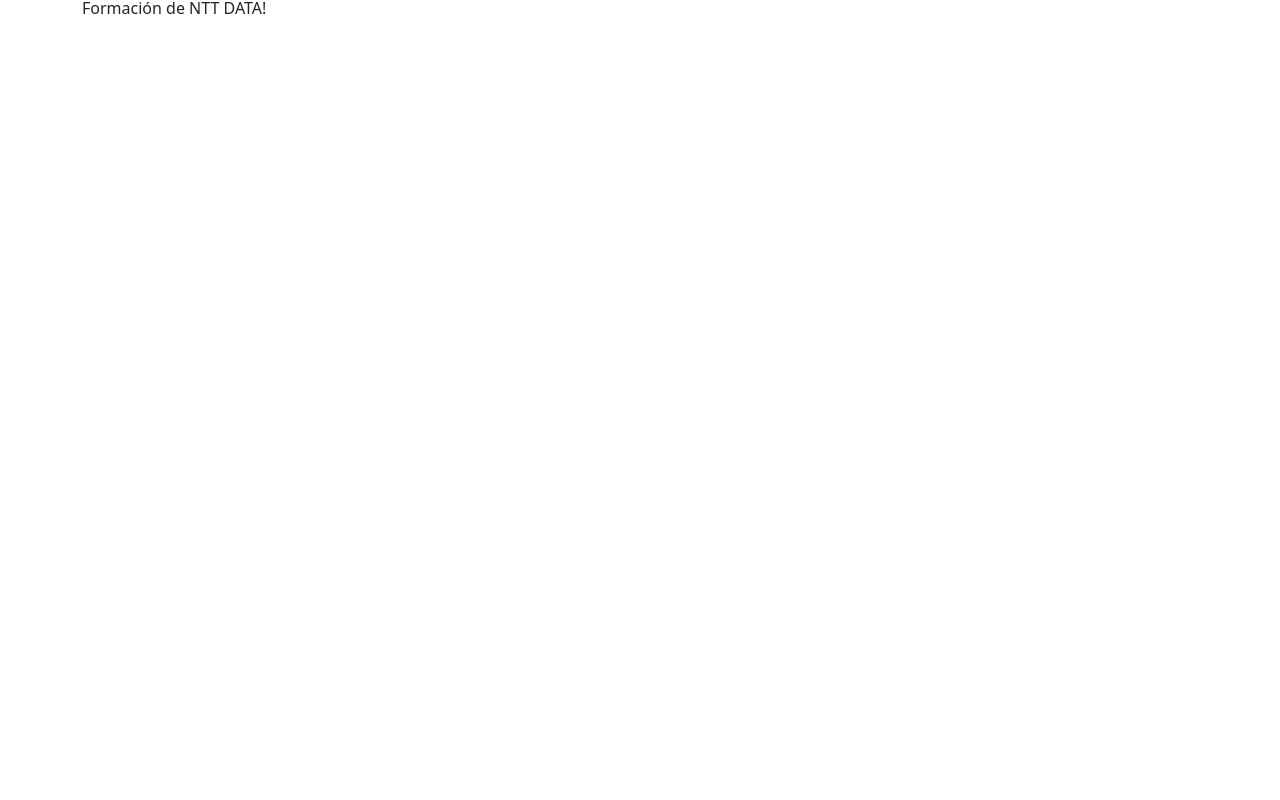
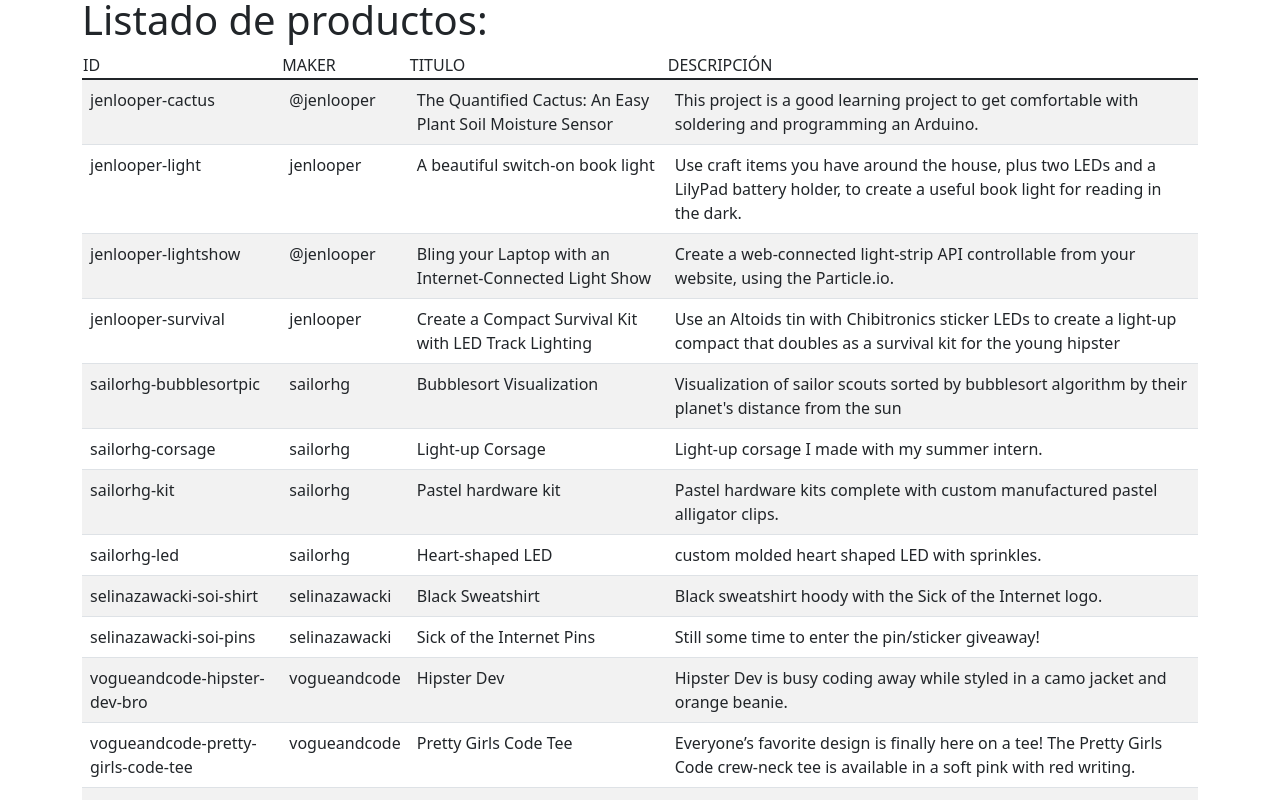
Before and after one commit to crisgonzper/proyectoA, an Angular app: page /seccion3 in a window 1280 px wide. Shown: the part 672-1472 px from the top of the page. Before the commit the page ends 800 px from the top, so only its background shows below. Built offline with nearby package versions, Linux system fonts and the light colour scheme.

Commit message:
servicios

```diff
--- a/src/app/c-seccion3/c-seccion3.component.html
+++ b/src/app/c-seccion3/c-seccion3.component.html
@@ -3,3 +3,17 @@
 <br>
 <hr>
 <br>
+<h1>Listado de productos:</h1>
+<table class="table table-striped">
+    <thead>
+        <td>ID</td> <td>MAKER</td> <td>TITULO</td> <td>DESCRIPCIÓN</td>
+    </thead>
+    <tbody>
+        <tr *ngFor="let p of productos">
+            <td> {{p.Id}} </td>
+            <td> {{p.Maker}} </td>
+            <td> {{p.Title}} </td>
+            <td> {{p.Description}} </td>
+        </tr>
+    </tbody>
+</table>
--- a/src/app/c-seccion3/c-seccion3.component.ts
+++ b/src/app/c-seccion3/c-seccion3.component.ts
@@ -1,5 +1,7 @@
 import { Component, OnInit } from '@angular/core';
 import { Routes, ActivatedRoute} from '@angular/router';
+import { ProductosService } from '../servicio/productos.service';
+import { Product } from '../models/Product';
 
 @Component({
   selector: 'app-c-seccion3',
@@ -7,9 +9,15 @@ import { Routes, ActivatedRoute} from '@angular/router';
   styleUrls: ['./c-seccion3.component.css']
 })
 export class CSeccion3Component implements OnInit {
+
   ciudad:string='';
   poblacion:string='';
-  constructor(private route:ActivatedRoute) { }
+  productos: Product[] =[];
+
+  constructor(private route:ActivatedRoute,  productosService: ProductosService) {
+    this.productos=productosService.listadoProductos();
+
+  }
 
   ngOnInit(): void {
 
--- /dev/null
+++ b/src/app/models/Product.ts
@@ -0,0 +1,9 @@
+export interface Product {
+    Id: string,
+    Maker: string,
+    img: string,
+    Url: string,
+    Title: string,
+    Description?: string,
+    Ratings: any
+}
--- /dev/null
+++ b/src/app/servicio/productos.service.ts
@@ -0,0 +1,174 @@
+import { Injectable } from '@angular/core';
+import { Product } from '../models/Product';
+
+@Injectable({
+  providedIn: 'root'
+})
+export class ProductosService {
+
+  productos: Product[] =[
+    {
+      "Id": "jenlooper-cactus",
+      "Maker": "@jenlooper",
+      "img": "https://user-images.githubusercontent.com/41929050/61567048-13938600-aa33-11e9-9cfd-712191013192.jpeg",
+      "Url": "https://www.hackster.io/agent-hawking-1/the-quantified-cactus-an-easy-plant-soil-moisture-sensor-e65393",
+      "Title": "The Quantified Cactus: An Easy Plant Soil Moisture Sensor",
+      "Description": "This project is a good learning project to get comfortable with soldering and programming an Arduino.",
+      "Ratings": [
+        5,
+        5
+      ]
+    },
+    {
+      "Id": "jenlooper-light",
+      "Maker": "jenlooper",
+      "img": "https://user-images.githubusercontent.com/41929050/61567049-13938600-aa33-11e9-9c69-a4184bf8e524.jpeg",
+      "Url": "https://www.hackster.io/agent-hawking-1/book-light-dee7e4",
+      "Title": "A beautiful switch-on book light",
+      "Description": "Use craft items you have around the house, plus two LEDs and a LilyPad battery holder, to create a useful book light for reading in the dark.",
+      "Ratings": null
+    },
+    {
+      "Id": "jenlooper-lightshow",
+      "Maker": "@jenlooper",
+      "img": "https://user-images.githubusercontent.com/41929050/61567053-13938600-aa33-11e9-9780-104fe4019659.png",
+      "Url": "https://www.hackster.io/agent-hawking-1/bling-your-laptop-with-an-internet-connected-light-show-30e4db",
+      "Title": "Bling your Laptop with an Internet-Connected Light Show",
+      "Description": "Create a web-connected light-strip API controllable from your website, using the Particle.io.",
+      "Ratings": null
+    },
+    {
+      "Id": "jenlooper-survival",
+      "Maker": "jenlooper",
+      "img": "https://user-images.githubusercontent.com/41929050/61567051-13938600-aa33-11e9-8ae7-0b5c19aafab4.jpeg",
+      "Url": "https://www.hackster.io/agent-hawking-1/create-a-compact-survival-kit-38bfdb",
+      "Title": "Create a Compact Survival Kit with LED Track Lighting",
+      "Description": "Use an Altoids tin with Chibitronics sticker LEDs to create a light-up compact that doubles as a survival kit for the young hipster",
+      "Ratings": null
+    },
+    {
+      "Id": "sailorhg-bubblesortpic",
+      "Maker": "sailorhg",
+      "img": "https://user-images.githubusercontent.com/41929050/61567054-13938600-aa33-11e9-9163-eec98e239b7a.png",
+      "Url": "https://twitter.com/sailorhg/status/1090107740049952770",
+      "Title": "Bubblesort Visualization",
+      "Description": "Visualization of sailor scouts sorted by bubblesort algorithm by their planet\u0027s distance from the sun",
+      "Ratings": null
+    },
+    {
+      "Id": "sailorhg-corsage",
+      "Maker": "sailorhg",
+      "img": "https://user-images.githubusercontent.com/41929050/61567055-142c1c80-aa33-11e9-96ff-9fbac6413625.png",
+      "Url": "https://twitter.com/sailorhg/status/1090113666911891456",
+      "Title": "Light-up Corsage",
+      "Description": "Light-up corsage I made with my summer intern.",
+      "Ratings": null
+    },
+    {
+      "Id": "sailorhg-kit",
+      "Maker": "sailorhg",
+      "img": "https://user-images.githubusercontent.com/41929050/61567056-142c1c80-aa33-11e9-8682-10065d338145.png",
+      "Url": "https://twitter.com/sailorhg/status/1090122822007963648",
+      "Title": "Pastel hardware kit",
+      "Description": "Pastel hardware kits complete with custom manufactured pastel alligator clips.",
+      "Ratings": null
+    },
+    {
+      "Id": "sailorhg-led",
+      "Maker": "sailorhg",
+      "img": "https://user-images.githubusercontent.com/41929050/61567052-13938600-aa33-11e9-9a88-cd842073ba44.jpg",
+      "Url": "https://twitter.com/sailorhg/status/1090117277540745216",
+      "Title": "Heart-shaped LED",
+      "Description": "custom molded heart shaped LED with sprinkles.",
+      "Ratings": null
+    },
+    {
+      "Id": "selinazawacki-soi-shirt",
+      "Maker": "selinazawacki",
+      "img": "https://user-images.githubusercontent.com/41929050/61567060-142c1c80-aa33-11e9-8188-5a4803844a9e.png",
+      "Url": "https://www.instagram.com/p/BNvESj-j8PI/",
+      "Title": "Black Sweatshirt",
+      "Description": "Black sweatshirt hoody with the Sick of the Internet logo.",
+      "Ratings": null
+    },
+    {
+      "Id": "selinazawacki-soi-pins",
+      "Maker": "selinazawacki",
+      "img": "https://user-images.githubusercontent.com/41929050/61567059-142c1c80-aa33-11e9-939b-2ecf4492786d.png",
+      "Url": "https://www.instagram.com/p/BNm6hZzDoEF/",
+      "Title": "Sick of the Internet Pins",
+      "Description": "Still some time to enter the pin/sticker giveaway! ",
+      "Ratings": null
+    },
+    {
+      "Id": "vogueandcode-hipster-dev-bro",
+      "Maker": "vogueandcode",
+      "img": "https://user-images.githubusercontent.com/41929050/61567061-14c4b300-aa33-11e9-9fee-63ff2c0c9823.png",
+      "Url": "https://www.vogueandcode.com/shop/hipster-dev-bro",
+      "Title": "Hipster Dev",
+      "Description": "Hipster Dev is busy coding away while styled in a camo jacket and orange beanie.",
+      "Ratings": null
+    },
+    {
+      "Id": "vogueandcode-pretty-girls-code-tee",
+      "Maker": "vogueandcode",
+      "img": "https://user-images.githubusercontent.com/41929050/61567062-14c4b300-aa33-11e9-9dcd-8bfed4ece810.png",
+      "Url": "https://www.vogueandcode.com/shop/pretty-girls-code-tee",
+      "Title": "Pretty Girls Code Tee",
+      "Description": "Everyone\u2019s favorite design is finally here on a tee! The Pretty Girls Code crew-neck tee is available in a soft pink with red writing.",
+      "Ratings": null
+    },
+    {
+      "Id": "vogueandcode-ruby-sis-2",
+      "Maker": "vogueandcode",
+      "img": "https://user-images.githubusercontent.com/41929050/61567063-14c4b300-aa33-11e9-8515-bcb866da9ea3.png",
+      "Url": "https://www.vogueandcode.com/shop/ruby-sis-2",
+      "Title": "Ruby Sis",
+      "Description": "Styled in a dashiki, Ruby Sis is listening to music while coding in her favorite language, Ruby!",
+      "Ratings": [
+        3,
+        5,
+        5,
+        4,
+        3,
+        2,
+        1,
+        4,
+        5,
+        5,
+        5,
+        5,
+        5,
+        5,
+        5,
+        5,
+        5,
+        5
+      ]
+    },
+    {
+      "Id": "selinazawacki-moon",
+      "Maker": "selinazawacki",
+      "img": "https://user-images.githubusercontent.com/41929050/61567057-142c1c80-aa33-11e9-9781-9e442418eaab.png",
+      "Url": "https://www.instagram.com/p/BFktVYPinKQ/",
+      "Title": "Holographic Dark Moon Necklace",
+      "Description": "Not sure if I\u0027ll be making more, get it while I have it in the store.",
+      "Ratings": null
+    },
+    {
+      "Id": "selinazawacki-shirt",
+      "Maker": "selinazawacki",
+      "img": "https://user-images.githubusercontent.com/41929050/61567058-142c1c80-aa33-11e9-89fb-b4f30d84d69d.png",
+      "Url": "https://www.instagram.com/p/BEXlpiZCnJ3",
+      "Title": "Floppy Crop",
+      "Description": "Used up the Diskette fabric today to make 2 of these crops.",
+      "Ratings": null
+    }
+  ]
+
+  constructor() { }
+
+  listadoProductos(): Product[] {
+    return this.productos;
+  }
+}
```
Also changed, not shown: src/app/app.module.ts (+9 -1 lines), 1 other file (tests, documents, lock files or other folders).
